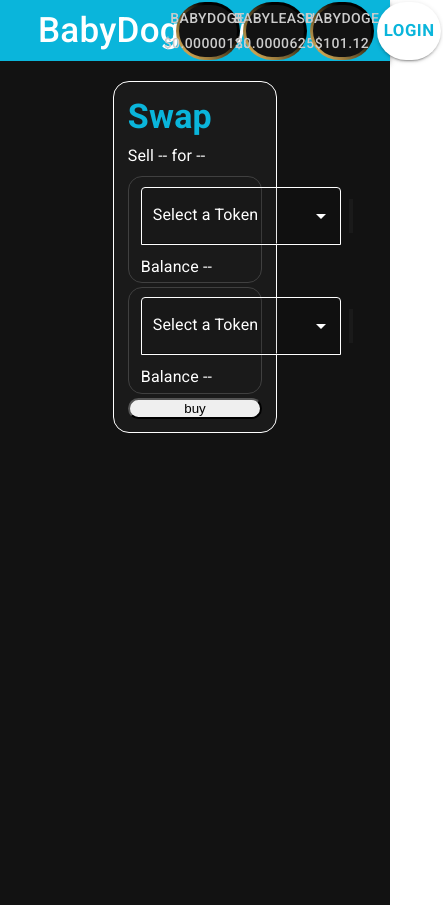
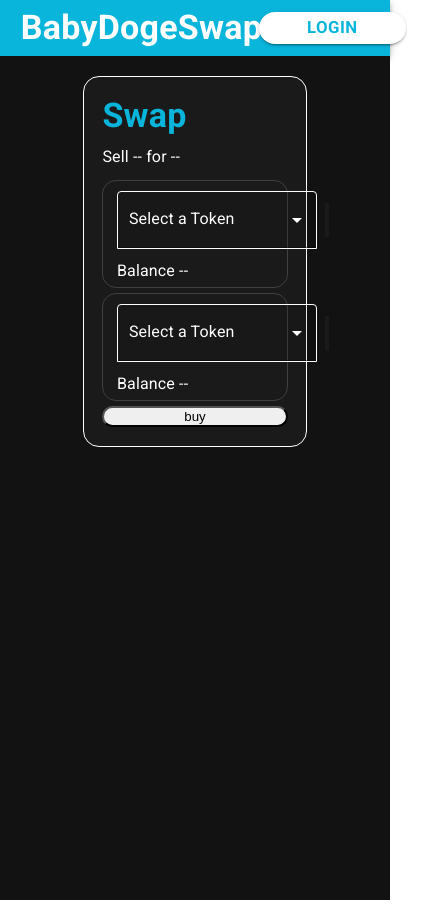
Before and after one commit to d-s-i/uniswap-fork, a Next.js app: page /swap in a window 390 px wide. Shown: the whole page, 443 px wide, since content can reach past the window. Built offline with nearby package versions, Linux system fonts and the light colour scheme; what web3 would draw is missing.

Commit message:
responsive AppCard

```diff
--- a/components/UI/AppLayout/AppLayout.js
+++ b/components/UI/AppLayout/AppLayout.js
@@ -4,20 +4,22 @@
 import web3 from "../../../ethereum/web3";
 
 import { AppBar, Toolbar, Typography, makeStyles, Button } from "@material-ui/core";
+import { useTheme } from '@material-ui/core/styles';
+import useMediaQuery from '@material-ui/core/useMediaQuery';
+
 import Image from "next/image";
 
-import PriceCard from "../../PriceCard/PriceCard";
 import babyDogeLogo from "../../../public/babyDogeLogo.png";
-import LoginButton from "../Buttons/LoginButton";
 
 const useStyles = makeStyles({
     brandName: {
-        fontSize: "2.5em",
-        paddingLeft: "1%"
+        paddingLeft: "2%"
     },
     menu: {
         display: "flex",
         justifyContent: "flex-start",
+        alignItems: "center",
+        flexGrow: 1,
         width: "100%",
         "&:hover": {
             cursor: "pointer"
@@ -25,15 +27,9 @@
     },
     left: {
         display: "flex",
-        justifyContent: "flex-end",
-        width: "50%"
-    },
-    toolbar: {
-        justifyContent: "space-between",
     },
     appbar: {
         backgroundColor: "#0ab5db",
-        padding: "0 5% 0 5%"
     },
     loginButton: {
         backgroundColor: "white",
@@ -56,7 +52,8 @@
         boxShadow: "2px 1000px 1px #121212 inset",
         margin: "1% 1% 1% 1%",
         padding: "1% 0 1% 0",
-        width: "250px"
+        width: "100%",
+        whiteSpace: "nowrap"
     }
 });
 
@@ -64,23 +61,28 @@
 
     const styles = useStyles();
 
+    const theme = useTheme();
+
+    const md = useMediaQuery(theme.breakpoints.up('md'));
+    const lg = useMediaQuery(theme.breakpoints.up('lg'));
+
     async function loginHandler() {
         await web3.eth.getAccounts();
     }
 
     return(
         <AppBar position="static" className={styles.appbar} >
-            <Toolbar className={styles.toolbar} >
+            <Toolbar >
                 <Link href="/" passHref >
                     <div className={styles.menu} >
                         <Image src={babyDogeLogo} width={50} height={50} alt="logo" />
-                        <Typography variant="h6" className={styles.brandName} >BabyDogeSwap</Typography>
+                        <Typography variant="h4" className={styles.brandName} style={{ fontWeight: "bold" }} >BabyDogeSwap</Typography>
                     </div >
                 </Link>
                 <div className={styles.left} >
-                    <Button disableRipple className={styles.priceButton} variant="contained" >{`${"BabyDoge"} $${"0.00000125"}`}</Button>
-                    <Button disableRipple className={styles.priceButton} variant="contained" >{`${"BabyLeash"} $${"0.0000625"}`}</Button>
-                    <Button disableRipple className={styles.priceButton} variant="contained" >{`${"BabyDoge"} $${"101.12"}`}</Button>
+                    {(lg || md) && <Button disableRipple className={styles.priceButton} variant="contained" >{`${"BabyDoge"} $${"0.00000125"}`}</Button>}
+                    {(lg || md) && <Button disableRipple className={styles.priceButton} variant="contained" >{`${"BabyLeash"} $${"0.0000625"}`}</Button>}
+                    {(lg || md) && <Button disableRipple className={styles.priceButton} variant="contained" >{`${"BabyDoge"} $${"101.12"}`}</Button>}
                     <Button className={styles.loginButton} variant="contained" onClick={loginHandler} >Login</Button>
                 </div>
             </Toolbar>
--- a/components/UI/Cards/AppCard.js
+++ b/components/UI/Cards/AppCard.js
@@ -1,8 +1,22 @@
+import { useTheme } from '@material-ui/core/styles';
+import useMediaQuery from '@material-ui/core/useMediaQuery';
 import styles from "./AppCard.module.css";
 
 function AppCard(props) {
+
+    const theme = useTheme();
+    const sm = useMediaQuery(theme.breakpoints.up('sm'));
+    const xs = useMediaQuery(theme.breakpoints.up('xs'));
+    const md = useMediaQuery(theme.breakpoints.up('md'));
+    const lg = useMediaQuery(theme.breakpoints.up('lg'));
+
     return(
-        <div className={props.main && styles.container || styles["secondary-container"]} >{props.children}</div>
+        <div>
+            {xs && !sm && !md && <div className={props.main && styles["xs-container"] || styles["xs-secondary-container"]}  >{props.children}</div>}
+            {sm && !md && <div className={props.main && styles["sm-container"] || styles["sm-secondary-container"]}  >{props.children}</div>}
+            {md && !lg && <div className={props.main && styles.container || styles["secondary-container"]}  >{props.children}</div>}
+            {lg && <div className={props.main && styles["lg-container"] || styles["lg-secondary-container"]}  >{props.children}</div>}
+        </div>
     );
 }
 
--- a/components/UI/Cards/AppCard.module.css
+++ b/components/UI/Cards/AppCard.module.css
@@ -2,6 +2,34 @@
     background-color: white;
     padding: 0 15% 0 15%;
     width: 100%;
+}
+
+.xs-container {
+    background-color: white;
+    padding: 5% 2% 0 2%;
+    width: 100%;
+}
+
+.xs-secondary-container {
+    background-color: #121212;
+    color: #cccccc;
+    padding: 5% 2% 0 2%;
+    width: 100%;
+    height: 100vh;
+}
+
+.sm-container {
+    background-color: white;
+    padding: 8% 15% 0 15%;
+    width: 100%;
+}
+
+.sm-secondary-container {
+    background-color: #121212;
+    color: #cccccc;
+    padding: 8% 15% 0 15%;
+    width: 100%;
+    height: 100vh;
 }
 
 .secondary-container {
@@ -11,3 +39,17 @@
     width: 100%;
     height: 100vh;
 }
+
+.lg-container {
+    background-color: white;
+    padding: 5% 28% 0 28%;
+    width: 100%;
+}
+
+.lg-secondary-container {
+    background-color: #121212;
+    color: #cccccc;
+    padding: 5% 28% 0 28%;
+    width: 100%;
+    height: 100vh;
+}
--- a/components/UI/Cards/LiquidityCard.module.css
+++ b/components/UI/Cards/LiquidityCard.module.css
@@ -3,7 +3,6 @@
     border: 1px white solid;
     border-radius: 1rem;
     padding: 5% 5% 5% 5%;
-    margin: 0 20% 0 20%;
     background-color: #1a1a1a ;
     display: flex;
     flex-direction: column;
--- a/pages/_app.js
+++ b/pages/_app.js
@@ -24,7 +24,7 @@
         <Head>
           <title>BabyDogeSwap</title>
           <link rel="shortcut icon" href="/favicon.ico" />
-          <meta name="viewport" content="minimum-scale=1, initial-scale=1,   width=device-width" />
+          <meta name="viewport" content="minimum-scale=1, initial-scale=1, width=device-width" />
         </Head>
         <CssBaseline />
         <AppLayout />
```
